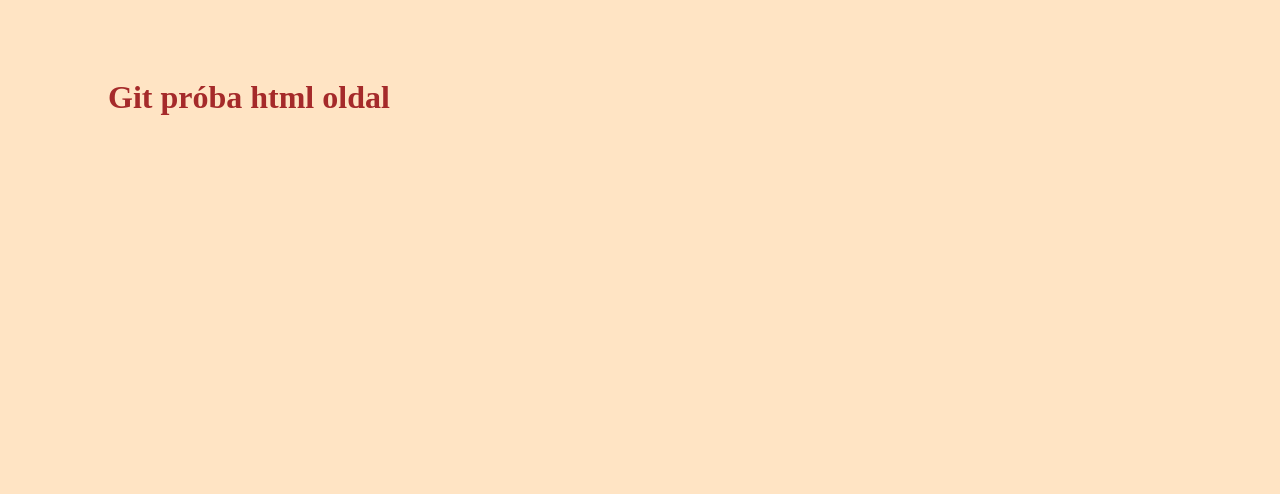
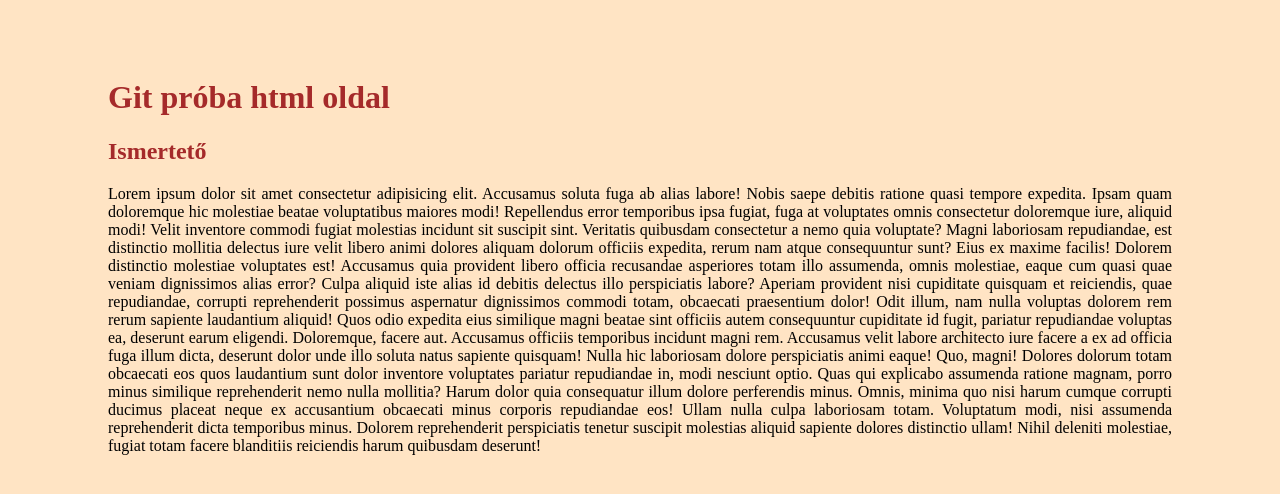
Before and after one commit to guthember/proba1_13Sze, a plain HTML site: page index.html in a window 1280 px wide. Drawn offline with Linux system fonts and the light colour scheme.

Commit message:
Ismertető létrehozása (h2, p) és css szabályok

```diff
--- a/css/main.css
+++ b/css/main.css
@@ -3,6 +3,10 @@ body{
     padding: 50px 100px;
 }
 
-h1 {
+h1, h2 {
     color:brown;
 }
+
+p {
+    text-align: justify;
+}
--- a/index.html
+++ b/index.html
@@ -8,5 +8,19 @@
 </head>
 <body>
     <h1>Git próba html oldal</h1>
+
+    <h2>Ismertető</h2>
+    <p>
+        Lorem ipsum dolor sit amet consectetur adipisicing elit. Accusamus soluta fuga ab alias labore! Nobis saepe debitis ratione quasi tempore expedita. Ipsam quam doloremque hic molestiae beatae voluptatibus maiores modi!
+        Repellendus error temporibus ipsa fugiat, fuga at voluptates omnis consectetur doloremque iure, aliquid modi! Velit inventore commodi fugiat molestias incidunt sit suscipit sint. Veritatis quibusdam consectetur a nemo quia voluptate?
+        Magni laboriosam repudiandae, est distinctio mollitia delectus iure velit libero animi dolores aliquam dolorum officiis expedita, rerum nam atque consequuntur sunt? Eius ex maxime facilis! Dolorem distinctio molestiae voluptates est!
+        Accusamus quia provident libero officia recusandae asperiores totam illo assumenda, omnis molestiae, eaque cum quasi quae veniam dignissimos alias error? Culpa aliquid iste alias id debitis delectus illo perspiciatis labore?
+        Aperiam provident nisi cupiditate quisquam et reiciendis, quae repudiandae, corrupti reprehenderit possimus aspernatur dignissimos commodi totam, obcaecati praesentium dolor! Odit illum, nam nulla voluptas dolorem rem rerum sapiente laudantium aliquid!
+        Quos odio expedita eius similique magni beatae sint officiis autem consequuntur cupiditate id fugit, pariatur repudiandae voluptas ea, deserunt earum eligendi. Doloremque, facere aut. Accusamus officiis temporibus incidunt magni rem.
+        Accusamus velit labore architecto iure facere a ex ad officia fuga illum dicta, deserunt dolor unde illo soluta natus sapiente quisquam! Nulla hic laboriosam dolore perspiciatis animi eaque! Quo, magni!
+        Dolores dolorum totam obcaecati eos quos laudantium sunt dolor inventore voluptates pariatur repudiandae in, modi nesciunt optio. Quas qui explicabo assumenda ratione magnam, porro minus similique reprehenderit nemo nulla mollitia?
+        Harum dolor quia consequatur illum dolore perferendis minus. Omnis, minima quo nisi harum cumque corrupti ducimus placeat neque ex accusantium obcaecati minus corporis repudiandae eos! Ullam nulla culpa laboriosam totam.
+        Voluptatum modi, nisi assumenda reprehenderit dicta temporibus minus. Dolorem reprehenderit perspiciatis tenetur suscipit molestias aliquid sapiente dolores distinctio ullam! Nihil deleniti molestiae, fugiat totam facere blanditiis reiciendis harum quibusdam deserunt!
+    </p>
 </body>
 </html>
```
